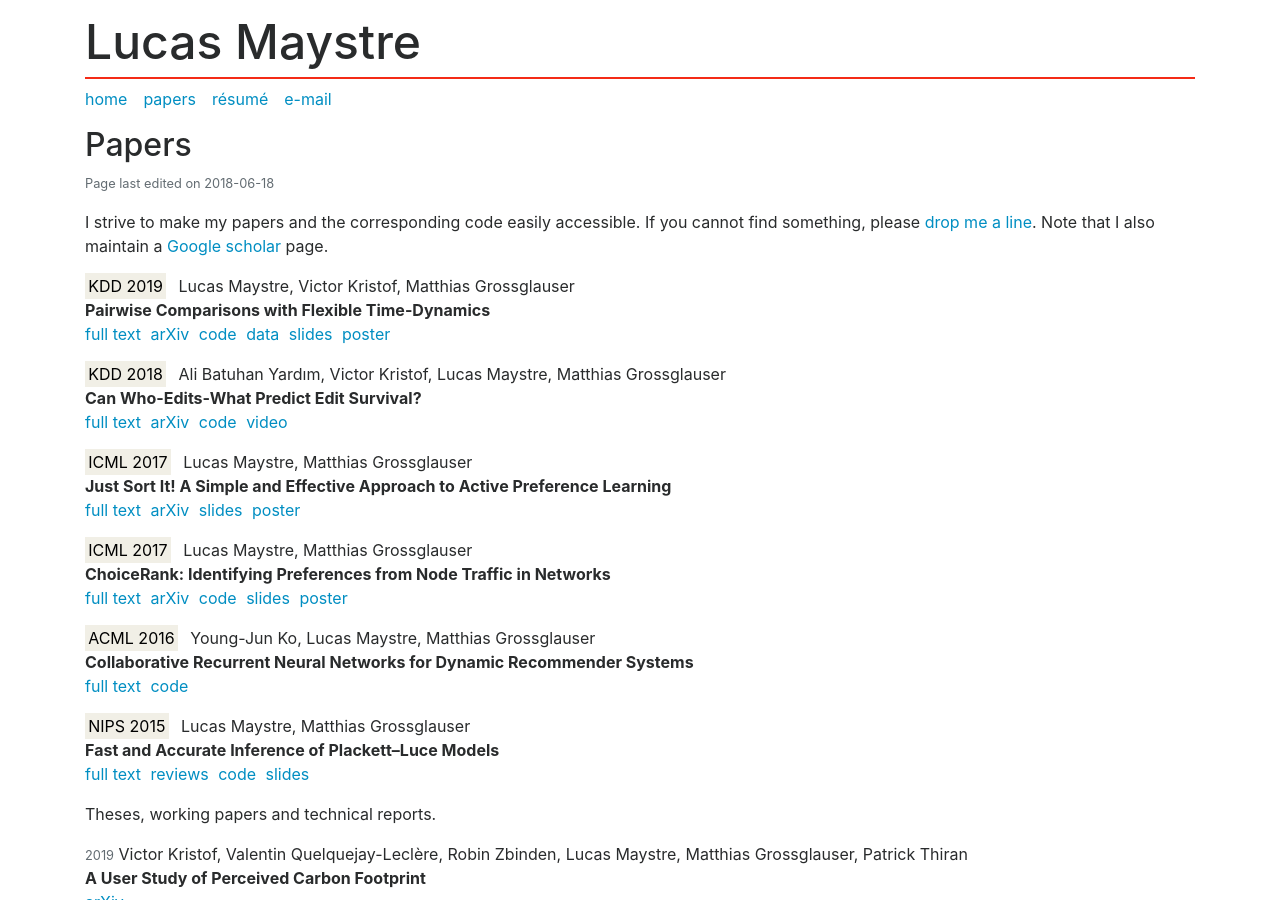
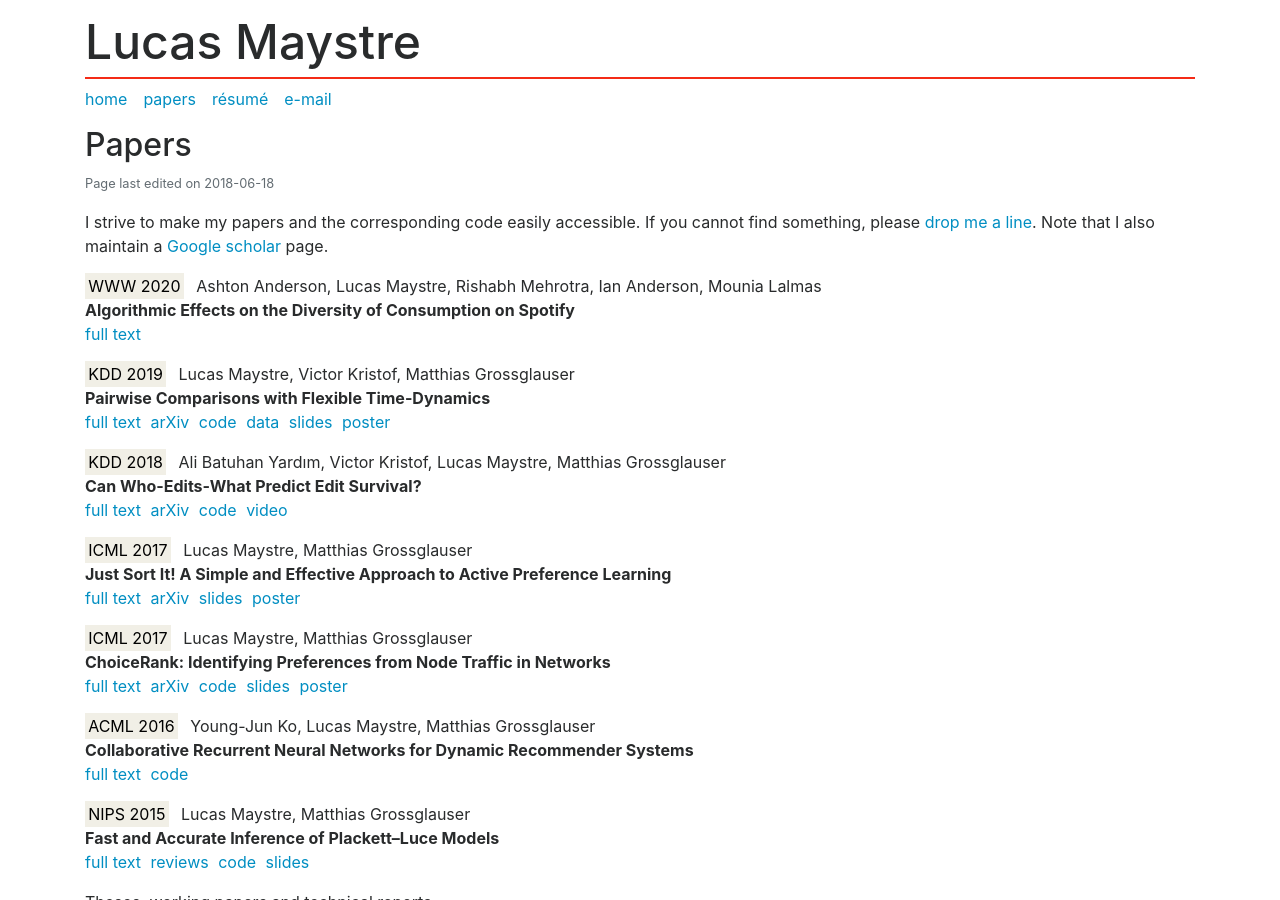
Before and after one commit to lucasmaystre/lum-web, a Jekyll site: the page built from papers.md, in a window 1280 px wide and 900 px high. Built offline with Jekyll 4.4.1, drawn with Linux system fonts in a browser that asks for light colours.

Commit message:
Added WWW 2020 paper.

```diff
--- a/_data/papers.yml
+++ b/_data/papers.yml
@@ -1,3 +1,10 @@
+anderson2020algorithmic:
+    venue: WWW 2020
+    title: Algorithmic Effects on the Diversity of Consumption on Spotify
+    authors: Ashton Anderson, Lucas Maystre, Rishabh Mehrotra, Ian Anderson, Mounia Lalmas
+    links:
+      full text: https://dl.acm.org/doi/abs/10.1145/3366423.3380281
+
 kristof2019user:
     year: 2019
     title: A User Study of Perceived Carbon Footprint
--- a/index.html
+++ b/index.html
@@ -22,12 +22,12 @@ layout: default
     </p>
 
     <ol id="news">
+      <li><em>April 2020</em>,
+      our paper on <a href="https://dl.acm.org/doi/abs/10.1145/3366423.3380281">
+      recommendations and diversity</a> has been accepted at WWW 2020.</li>
       <li><em>May 2019</em>,
       our paper on <a href="https://arxiv.org/abs/1903.07746">time-varying
       comparisons</a> has been accepted at KDD 2019.</li>
-      <li><em>December 2018</em>,
-      my <a href="papers#maystre2018efficient">thesis</a> has received the <a
-      href="https://phd.epfl.ch/edic/thesis-distinction">EPFL Thesis Distinction</a>.</li>
     </ol>
 
     <div class="row">
--- a/papers.md
+++ b/papers.md
@@ -9,6 +9,7 @@ I strive to make my papers and the corresponding code easily accessible. If you
 cannot find something, please [drop me a line][1]. Note that I also maintain a
 [Google scholar][2] page.
 
+{% include paper.html key="anderson2020algorithmic" %}
 {% include paper.html key="maystre2019pairwise" %}
 {% include paper.html key="yardim2018can" %}
 {% include paper.html key="maystre2017just" %}
```
